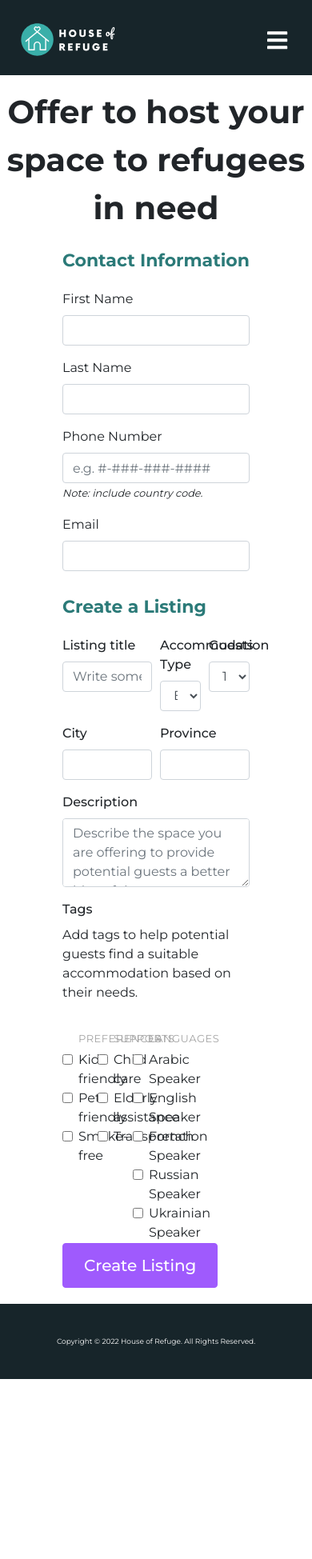
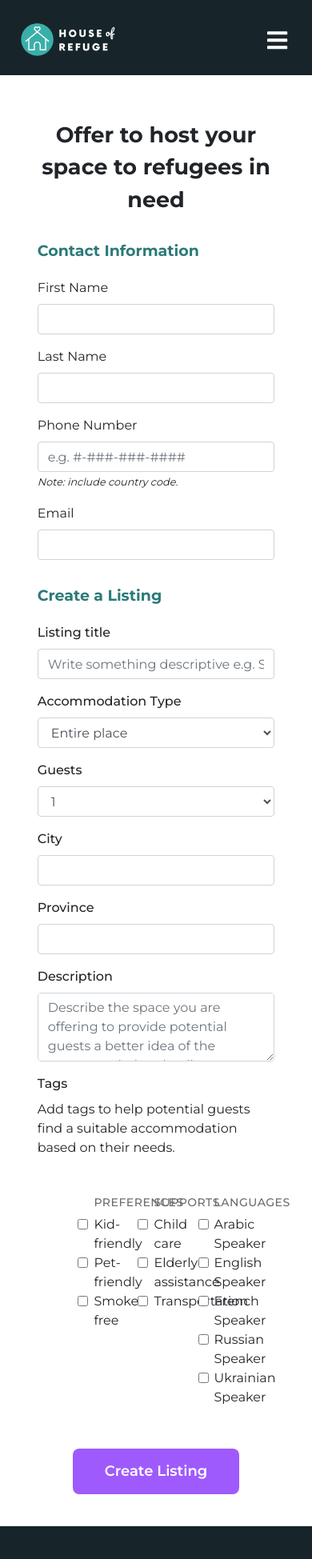
Before and after one commit to misiucodes/refugeehostingapp-react, a React (Create React App) app: page /becomeahost in a window 390 px wide. Shown: the top 1949 px of the page at 80% size. Before the commit the page ends 1724 px from the top, so only its background shows below. Built offline with nearby package versions, Linux system fonts and the light colour scheme.

Commit message:
made form responsive

```diff
--- a/src/components/BecomeHost.css
+++ b/src/components/BecomeHost.css
@@ -1,13 +1,17 @@
-.form-becomehost {
-  padding: 5% 20%;
+#btn-createlisting {
+  padding: 20px 35px;
+  color: white;
+  font-size: 18px;
+  margin: 7% auto;
+  display: block;
+  background-color: rgb(159, 90, 253);
+  border-radius: 8px;
+  border: none;
+  font-weight: 600;
 }
 
-.btn-createlisting {
-  margin-top: 5% !important;
-  line-height: 2.5;
-  color: white;
-  font-weight: 500;
-  background-color: rgb(159, 90, 253);
+.form-becomehost {
+  padding: 5% 12%;
 }
 
 .container-contact-info {
@@ -19,7 +23,7 @@
 }
 
 .row-tags {
-  padding-top: 20px;
+  padding-top: 30px;
 }
 
 .subtitle {
@@ -32,10 +36,11 @@
 
 .tag-category {
   text-transform: uppercase;
-  color: rgb(165, 165, 165);
-  font-size: 13px;
+  color: rgb(109, 108, 108);
+  font-size: 14px;
   margin-bottom: 5px;
   letter-spacing: 0.5px;
+  font-weight: 500;
 }
 
 .title {
@@ -45,3 +50,70 @@
   text-align: center;
   padding-top: 4%;
 }
+
+@media screen and (max-width: 768px) {
+  .title {
+    font-family: "Montserrat", sans-serif;
+    font-weight: 700;
+    font-size: 27px;
+    text-align: center;
+    padding-top: 14%;
+    padding-bottom: 10px;
+    width: 83%;
+    margin: 0 auto;
+  }
+
+  .form-becomehost {
+    padding: 5% 12%;
+  }
+
+  .subtitle {
+    font-family: "Montserrat", sans-serif;
+    font-weight: 700;
+    font-size: 19px;
+    padding-bottom: 20px;
+    color: #2b7a78;
+  }
+
+  .tags-group {
+    margin-bottom: 30px;
+    max-width: 23%;
+  }
+}
+
+@media screen and (max-width: 960px) {
+  .title {
+    font-family: "Montserrat", sans-serif;
+    font-weight: 700;
+    font-size: 27px;
+    text-align: center;
+    padding-top: 14%;
+    padding-bottom: 10px;
+    width: 83%;
+    margin: 0 auto;
+  }
+
+  .form-becomehost {
+    padding: 5% 12%;
+  }
+
+  .subtitle {
+    font-family: "Montserrat", sans-serif;
+    font-weight: 700;
+    font-size: 19px;
+    padding-bottom: 20px;
+    color: #2b7a78;
+  }
+
+  #btn-createlisting {
+    padding: 15px 40px;
+    color: white;
+    font-size: 18px;
+    margin: 7% auto;
+    display: block;
+    background-color: rgb(159, 90, 253);
+    border-radius: 8px;
+    border: none;
+    font-weight: 600;
+  }
+}
--- a/src/components/BecomeHost.js
+++ b/src/components/BecomeHost.js
@@ -1,8 +1,9 @@
 import React from "react";
-import {Button} from "./Button";
 import "./BecomeHost.css";
+import {Link} from "react-router-dom";
 
 function BecomeHost() {
+
   return (
     <div>
       <div className="title">Offer to host your space to refugees in need</div>
@@ -11,21 +12,21 @@ function BecomeHost() {
           <div className="subtitle">Contact Information</div>
               <div className="form-row">
 
-                <div className="form-group col-md-6">
+                <div className="form-group col-lg-6 col-md-6 col-sm-6 col-xs-6">
                   <label for="inputFirstName">First Name</label>
                   <input type="text" className="form-control" required />
                 </div>
-              <div className="form-group col-md-6">
+              <div className="form-group col-lg-6 col-md-6 col-sm-6 col-xs-6">
                 <label for="inputLastName">Last Name</label>
                 <input type="text" className="form-control" required/>
               </div>
 
-                <div className="form-group col-md-6">
+                <div className="form-group col-lg-6 col-md-6 col-sm-6 col-xs-6">
                   <label for="inputPhone">Phone Number</label>
                   <input type="tel" className="form-control" placeholder="e.g. #-###-###-####" required/>
                   <small><em>Note: include country code.</em></small>
                 </div>
-              <div className="form-group col-md-6">
+              <div className="form-group col-lg-6 col-md-6 col-sm-6 col-xs-6">
                 <label for="inputEmail">Email</label>
                 <input type="email" className="form-control" required/>
               </div>
@@ -35,11 +36,11 @@ function BecomeHost() {
 
         <div className="subtitle">Create a Listing</div>
           <div className="form-row">
-            <div className="form-group col-6">
+            <div className="form-group col-lg-6 col-md-6 col-sm-6 col-xs-6">
               <label for="listing-title" className="field-title">Listing title</label>
               <input type="text" className="form-control" placeholder="Write something descriptive e.g. Safe Haven - 2 bedrooms" required/>
             </div>
-            <div className="form-group col-3">
+            <div className="form-group col-lg-3 col-md-3 col-sm-3 col-xs-3">
               <label for="accommodation-type-select" className="field-title">Accommodation Type</label>
               <select className="form-control">
                 <option>Entire place</option>
@@ -47,7 +48,7 @@ function BecomeHost() {
                 <option>Basement</option>
               </select>
             </div>
-          <div className="form-group col-3">
+          <div className="form-group col-lg-3 col-md-3 col-sm-3 col-xs-3">
               <label for="guest-select" className="field-title">Guests</label>
               <select className="form-control" required>
                 <option>1</option>
@@ -64,27 +65,27 @@ function BecomeHost() {
           </div>
           </div>
           <div className="form-row">
-          <div className="form-group col-6">
+          <div className="form-group col-lg-6 col-md-6 col-sm-6 col-xs-6">
             <label for="city" className="field-title">City</label>
             <input type="text" className="form-control" required/>
           </div>
-          <div className="form-group col-6">
+          <div className="form-group col-lg-6 col-md-6 col-sm-6 col-xs-6">
             <label for="province" className="field-title">Province</label>
             <input type="text" className="form-control" required/>
           </div>
           </div>
           <div className="form-row">
-            <div className="form-group col-12">
+            <div className="form-group col-lg-12 col-md-12 col-sm-12 col-xs-12">
               <label for="desription" className="field-title">Description</label>
               <textarea className="form-control description-text" rows="3" required placeholder="Describe the space you are offering to provide potential guests a better idea of the accommodation details."></textarea>
           </div>
-          <div className="form-group col-12">
+          <div className="form-group col-lg-12 col-md-12 col-sm-12 col-xs-12">
             <label for="tags" className="field-title">Tags</label>
               <div className="pb-3">Add tags to help potential guests find a suitable accommodation based on their needs.</div>
 
-                <div className="row justify-content-start row-tags">
+                <div className="row justify-content-center row-tags">
 
-                  <div className="col-2">
+                  <div className="col-lg-2 col-md-2 col-sm-2 col-xs-2 tags-group">
                     <div className="form-check">
                       <div className="tag-category">Preferences</div>
                         <input className="form-check-input" type="checkbox" value="kid-friendly" id="kid-friendly"/>
@@ -100,7 +101,7 @@ function BecomeHost() {
                     </div>
                   </div>
 
-                  <div className="col-2">
+                  <div className="col-lg-2 col-md-2 col-sm-2 col-xs-2 tags-group">
                     <div className="form-check">
                       <div className="tag-category">Supports</div>
                         <input className="form-check-input" type="checkbox" value="child-care" id="child-care"/>
@@ -116,7 +117,7 @@ function BecomeHost() {
                     </div>
                   </div>
 
-                 <div className="col-2">
+                 <div className="col-lg-2 col-md-2 col-sm-2 col-xs-2 tags-group">
                   <div className="form-check">
                     <div className="tag-category">Languages</div>
                        <input className="form-check-input" type="checkbox" value="arabic" id="arabic" />
@@ -142,7 +143,9 @@ function BecomeHost() {
               </div>
             </div>
           </div>
-          <Button buttonSize="btn--large">Create Listing</Button>
+            <Link to="/becomeahost" className="btn-link>">
+              <button id="btn-createlisting">Create Listing</button>
+            </Link>
       </form>
     </div>
   );
--- a/src/components/Button.css
+++ b/src/components/Button.css
@@ -25,15 +25,15 @@ rgb(23, 37, 42);*/
   background-color: transparent;
   color: #fff;
   padding: 8px 20px;
-  font-size: 15px;
+  font-size: 17px;
   border: 1px solid var(--primary);
   transition: all 0.3s ease-out;
 }
 
 .btn--medium {
   padding: 8px 15px;
-  font-size: 15px;
-  font-weight: 500;
+  font-size: 16px;
+  font-weight: 600;
 }
 
 .btn--large {
@@ -46,8 +46,8 @@ rgb(23, 37, 42);*/
   border-radius: 4px;
   width: 100%;
   text-decoration: none;
-  font-size: 14px;
-  font-weight: 500;
+  font-size: 16px;
+  font-weight: 600;
   background-color: transparent;
   color: #fff;
   padding: 14px 20px;
--- a/src/components/Navbar.css
+++ b/src/components/Navbar.css
@@ -55,7 +55,7 @@ a {
   color: #edf0f1;
   font-family: "Montserrat", sans-serif;
   font-weight: 600;
-  font-size: 14px;
+  font-size: 16px;
   text-decoration: none;
   transition: all 0.3s ease 0s;
 }
```
